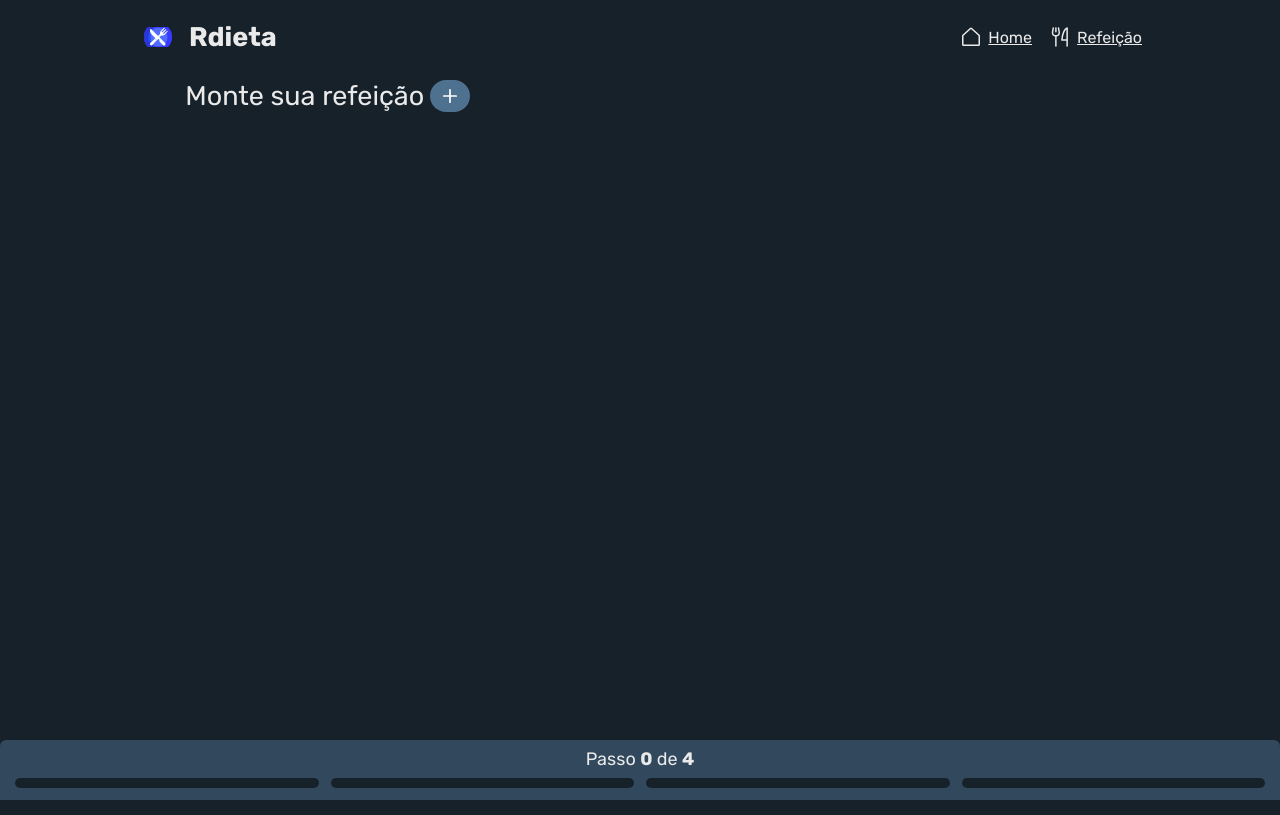
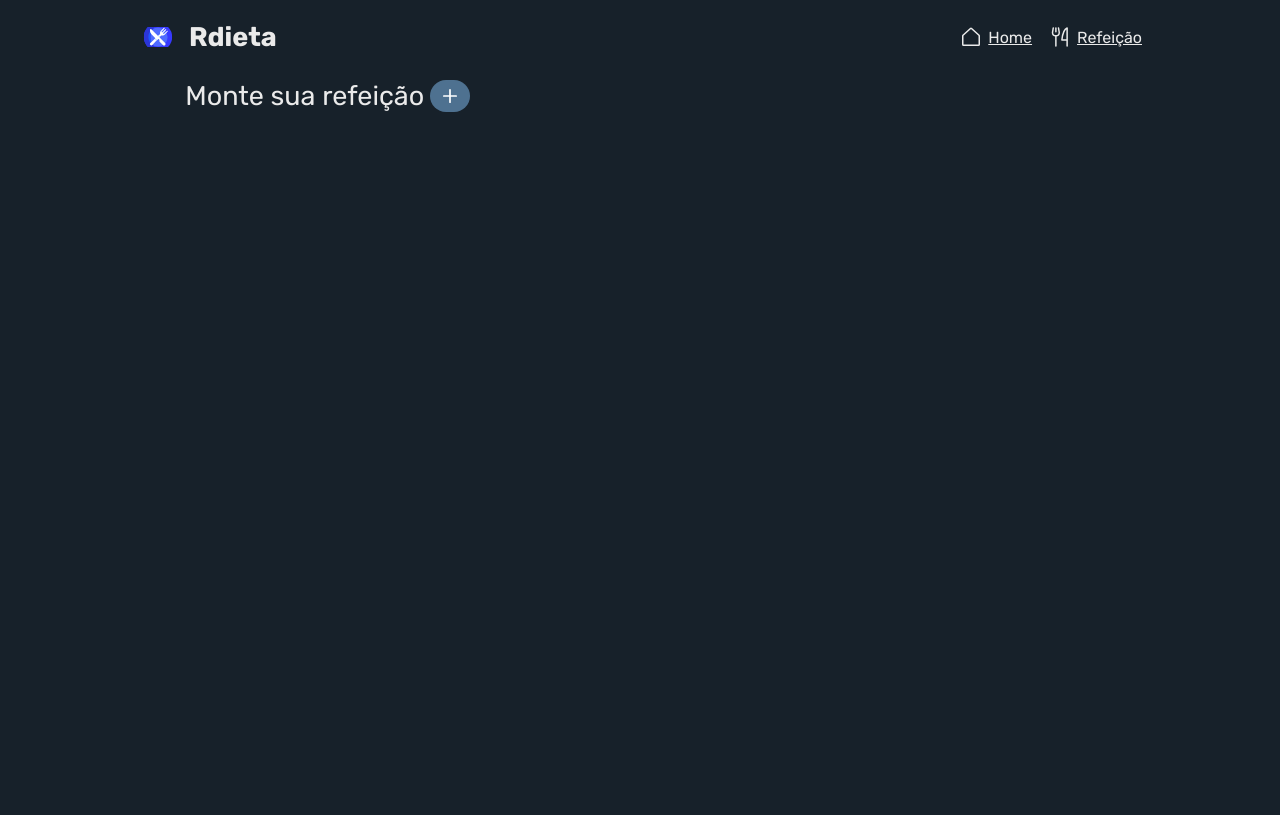
Before and after one commit to RenanArantes/rdieta, a Next.js app: page /meal in a window 1280 px wide. Built offline with nearby package versions, Linux system fonts and the light colour scheme.

Commit message:
Step Removed from Meal Page

```diff
--- a/pages/meal.tsx
+++ b/pages/meal.tsx
@@ -196,7 +196,6 @@ export default function Diet({ foods, categories }: DietProps) {
           )}
         </MacrosContainer>
       </MealContainer>
-      <BottomMultiStep />
     </DietContainer>
   )
 }
```
